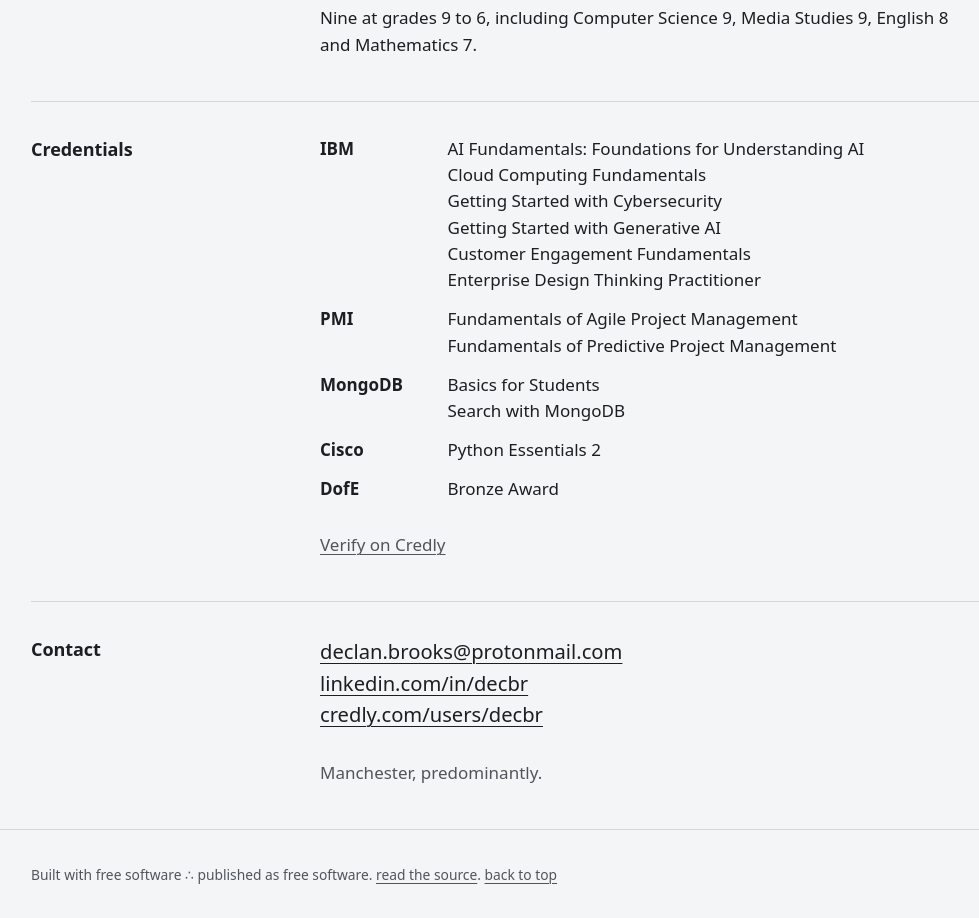
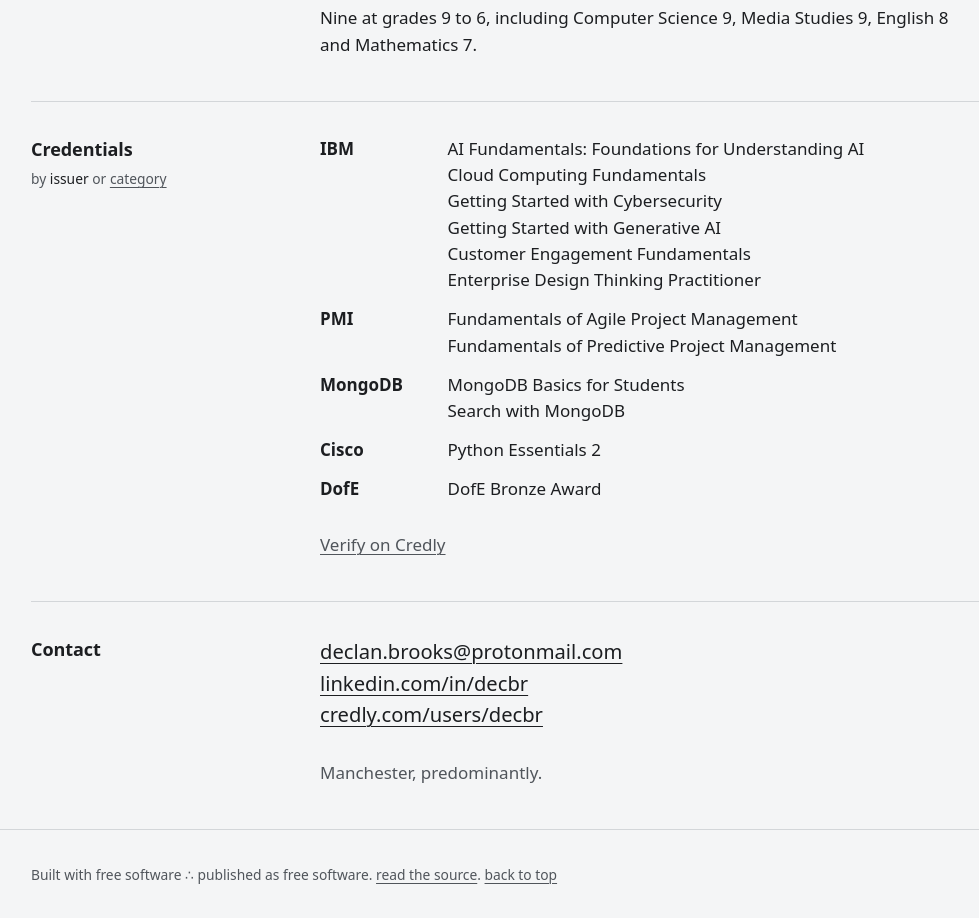
Before and after one commit to decbr/decbr.com, a Svelte app: page / in a window 1280 px wide. Shown: the part 3740-4658 px from the top of the page, without its empty margins (97-1076 px from the left). Built offline with nearby package versions, Linux system fonts and the light colour scheme.

Commit message:
feat: seperate issuers and categories on credentials

```diff
--- a/src/App.svelte
+++ b/src/App.svelte
@@ -38,6 +38,7 @@
   const opener = from.length ? from[Math.floor(Math.random() * from.length)] : -1
   if (opener >= 0) recent = [opener, ...recent.filter((i) => i !== opener)]
   let line = $state(opener >= 0 ? opener : pick())
+  let view: 'issuer' | 'category' = $state('issuer')
 
   const still = matchMedia('(prefers-reduced-motion: reduce)').matches
   let phase: '' | 'out' | 'in' = $state('')
@@ -170,11 +171,17 @@
   </section>
 
   <section class="row">
-    <h2>Credentials</h2>
+    <div>
+      <h2>Credentials</h2>
+      <p class="view" role="group" aria-label="Group credentials by">
+        by <button type="button" aria-pressed={view === 'issuer'} onclick={() => (view = 'issuer')}>issuer</button>
+        or <button type="button" aria-pressed={view === 'category'} onclick={() => (view = 'category')}>category</button>
+      </p>
+    </div>
     <div class="body">
       <dl class="creds">
-        {#each credentials as group}
-          <dt>{group.issuer}</dt>
+        {#each credentials[view] as group}
+          <dt>{group.label}</dt>
           <dd>
             <ul>
               {#each group.items as [name, badge]}
@@ -420,6 +427,33 @@
     color: var(--muted);
   }
 
+  .view {
+    margin-top: 0.25rem;
+    font-size: 0.8125rem;
+    color: var(--muted);
+  }
+
+  /* styled as the site's links: underlined means you can switch to it */
+  .view button {
+    all: unset;
+    cursor: pointer;
+    text-decoration: underline;
+    text-decoration-thickness: 1px;
+    text-underline-offset: 0.2em;
+  }
+
+  .view button[aria-pressed='true'] {
+    color: var(--ink);
+    text-decoration: none;
+    cursor: default;
+  }
+
+  .view button:focus-visible {
+    outline: 2px solid var(--ink);
+    outline-offset: 3px;
+    border-radius: 2px;
+  }
+
   .creds {
     display: grid;
     grid-template-columns: 6rem 1fr;
@@ -486,6 +520,10 @@
   }
 
   @media print {
+    .view {
+      display: none;
+    }
+
     .chassis {
       min-height: 0;
       margin: 0 0 6mm;
--- a/src/content/credentials.json
+++ b/src/content/credentials.json
@@ -1,6 +1,7 @@
-[
 {
-    "issuer": "IBM",
+  "issuer": [
+    {
+      "label": "IBM",
       "items": [
         [
           "AI Fundamentals: Foundations for Understanding AI",
@@ -29,7 +30,7 @@
       ]
     },
     {
-    "issuer": "PMI",
+      "label": "PMI",
       "items": [
         [
           "Fundamentals of Agile Project Management",
@@ -42,10 +43,10 @@
       ]
     },
     {
-    "issuer": "MongoDB",
+      "label": "MongoDB",
       "items": [
         [
-        "Basics for Students",
+          "MongoDB Basics for Students",
           "2fa8e659-066e-4beb-8632-2b5ebbe3b72b"
         ],
         [
@@ -55,7 +56,7 @@
       ]
     },
     {
-    "issuer": "Cisco",
+      "label": "Cisco",
       "items": [
         [
           "Python Essentials 2",
@@ -64,11 +65,101 @@
       ]
     },
     {
-    "issuer": "DofE",
+      "label": "DofE",
       "items": [
         [
-        "Bronze Award"
+          "DofE Bronze Award"
+        ]
+      ]
+    }
+  ],
+  "category": [
+    {
+      "label": "AI",
+      "items": [
+        [
+          "AI Fundamentals: Foundations for Understanding AI",
+          "3e15b6f0-fd93-4798-b369-f7e013a48017"
+        ],
+        [
+          "Getting Started with Generative AI",
+          "ff3a6579-0acf-4279-9270-5efdc24a4a26"
+        ]
+      ]
+    },
+    {
+      "label": "Cloud",
+      "items": [
+        [
+          "Cloud Computing Fundamentals",
+          "479ae667-e280-4073-8e5f-52dfa1d46e65"
+        ]
+      ]
+    },
+    {
+      "label": "Security",
+      "items": [
+        [
+          "Getting Started with Cybersecurity",
+          "c06fe45b-e186-4734-9c72-b0084230c757"
+        ]
+      ]
+    },
+    {
+      "label": "Data",
+      "items": [
+        [
+          "MongoDB Basics for Students",
+          "2fa8e659-066e-4beb-8632-2b5ebbe3b72b"
+        ],
+        [
+          "Search with MongoDB",
+          "f898a31c-3576-4404-a504-8d7e344de5fb"
+        ]
+      ]
+    },
+    {
+      "label": "Programming",
+      "items": [
+        [
+          "Python Essentials 2",
+          "659815b8-c449-4424-97e7-156146ba9a70"
+        ]
+      ]
+    },
+    {
+      "label": "Project Management",
+      "items": [
+        [
+          "Fundamentals of Agile Project Management",
+          "3c9baeb0-42db-4580-937f-e586aa989e6c"
+        ],
+        [
+          "Fundamentals of Predictive Project Management",
+          "ec204495-3b47-4152-9797-528f09507a9f"
+        ]
+      ]
+    },
+    {
+      "label": "Business",
+      "items": [
+        [
+          "Customer Engagement Fundamentals",
+          "a528c989-b122-4e0c-80ef-90ea427a9cfc"
+        ],
+        [
+          "Enterprise Design Thinking Practitioner",
+          "d7adde38-2a16-4238-a4eb-f2d405b4ae61"
+        ]
+      ]
+    },
+    {
+      "label": "Awards",
+      "items": [
+        [
+          "DofE Bronze Award"
         ]
       ]
     }
   ]
+}
--- a/src/content/lines.json
+++ b/src/content/lines.json
@@ -33,6 +33,7 @@
   "Missed the beat. Try again.",
   "Subscribe via RSS. It's 2005 forever.",
   "Typed on a MacBook. Don't tell anyone.",
+  "Made in Manchester.",
   "Made in Manchester. It was raining.",
   "Merge conflict in index.html.",
   "HEAD detached at 3am.",
@@ -84,5 +85,11 @@
   "This page intentionally left blank.",
   "about:blank",
   "Are you still watching?",
-  "References available on request."
+  "References available on request.",
+  "The person who makes the net work.",
+  "We are the champions, my friends.",
+  "We must defend our right to be wrong.",
+  "Just take a seat, I got this.",
+  "A wiser man doesn't have to.",
+  "For all the one's who didn't make the night"
 ]
--- a/src/content/openers.json
+++ b/src/content/openers.json
@@ -1,7 +1,12 @@
 [
   "References available on request.",
+  "Quick, put something witty here.",
   "Hey, employer! Available September 2027.",
   "Recruiters: this is the clickable bit.",
   "Hey, employer! Click me!",
-  "Welcome to my web site"
+  "Welcome to my web site",
+  "Works on my machine.",
+  "Display all 15583 possibilities? (y or n)",
+  "Made in Manchester.",
+  "The person who makes the net work."
 ]
```
Also changed, not shown: scripts/credly.ts (+36 -17 lines). Lines whose indentation alone changed are shown as unchanged.
